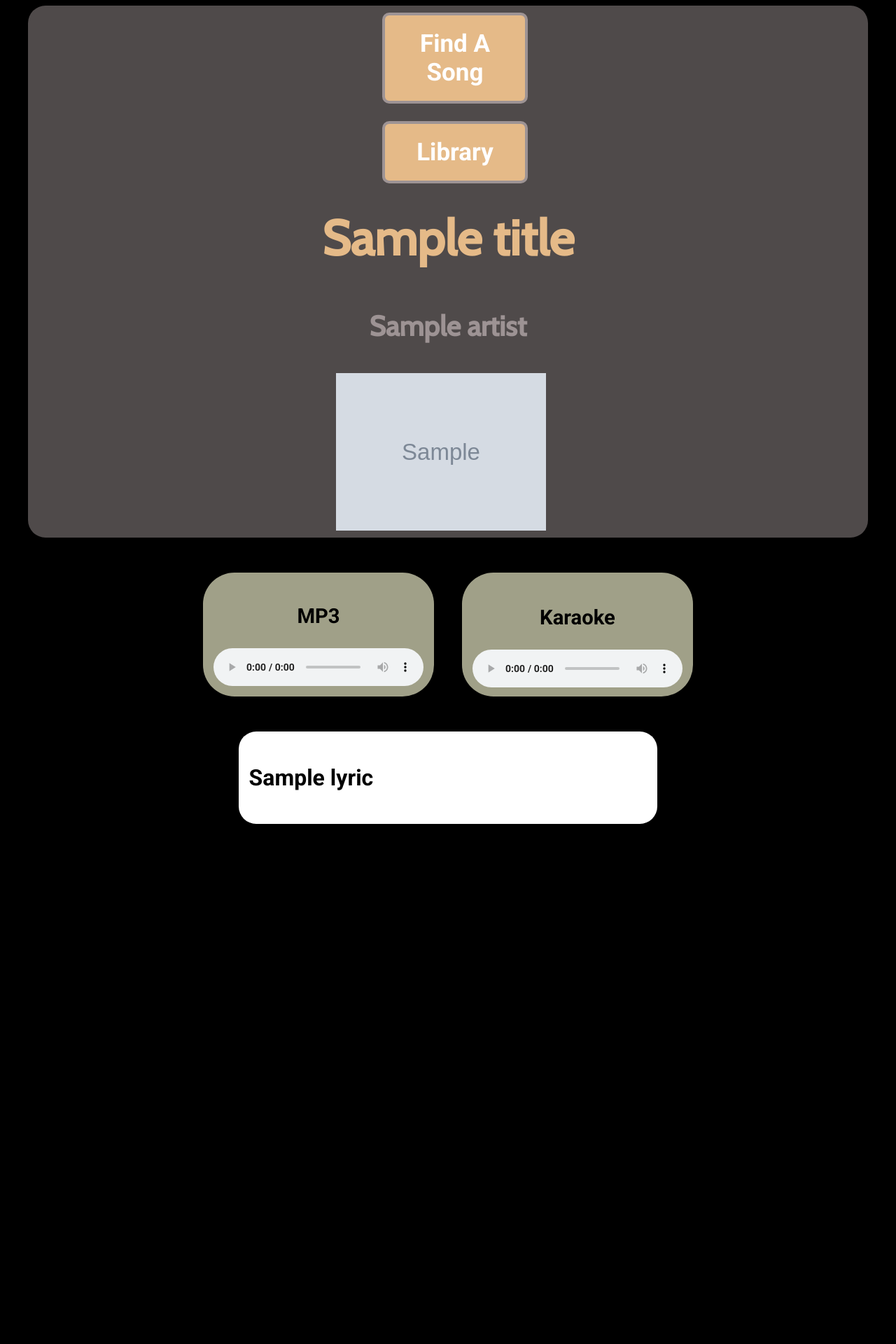
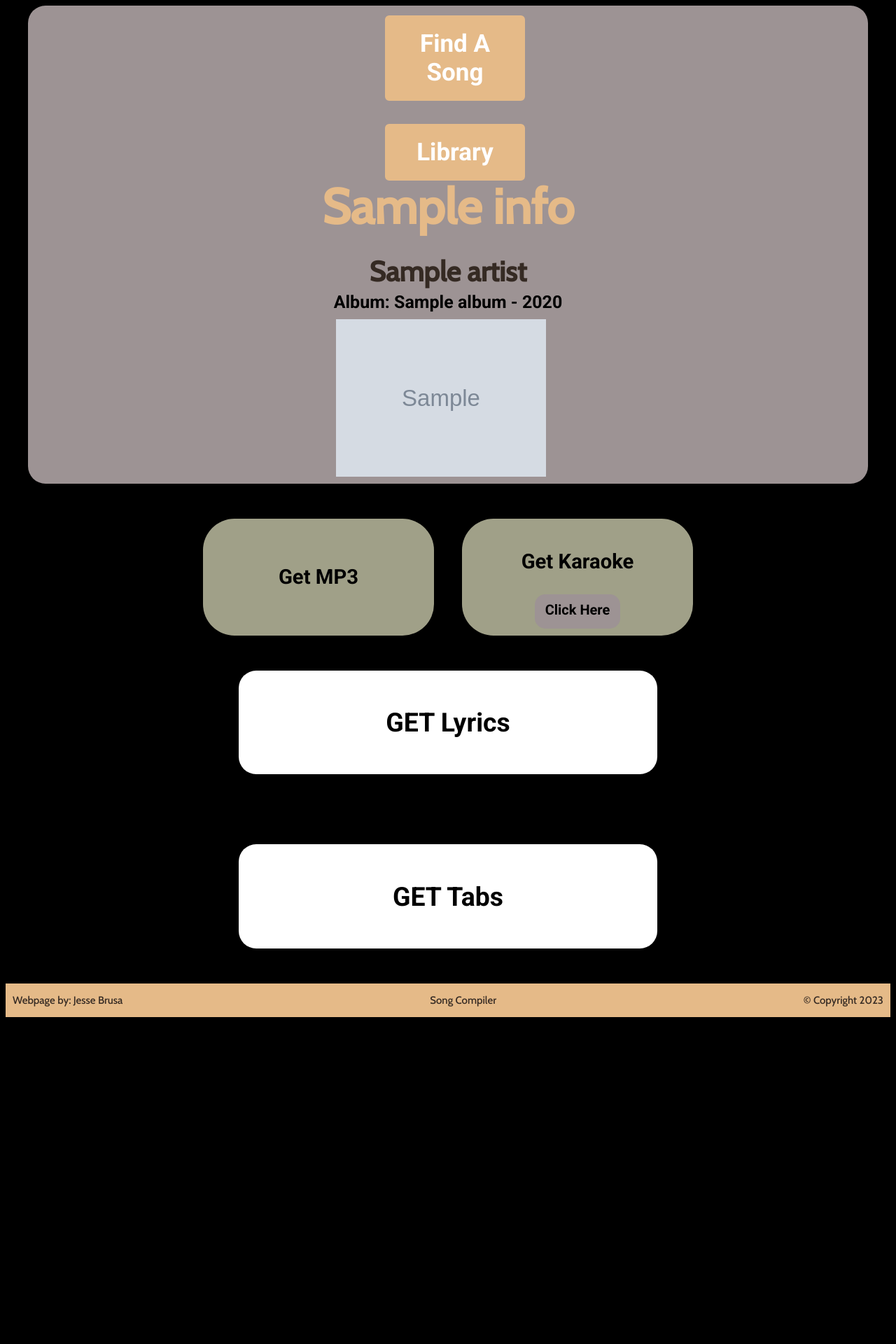
Before and after one commit to jessebrusa/flask-song-compiler, a Flask app: template project/templates/song-page.html in a window 1280 px wide. Shown: the top 1920 px of the page at 70% size. After the commit the page ends 1453 px from the top, so only its background shows below. Run offline with Flask 3, Linux system fonts and the light colour scheme; the template is opened without the code that fills it: most values are stand-ins (such as "Sample title", 1, 10 or a date in 2020); grey boxes marked "Sample" are stand-in pictures; some libraries are stand-ins or nearby versions.

Commit message:
Library page uses database properly and song page now uses database properly

```diff
--- a/project/main.py
+++ b/project/main.py
@@ -2,21 +2,24 @@ from flask import Flask, render_template, request, url_for, redirect, request
 from chords import Chords
 from resources import  obtain_lyrics_create_dir, download_song, search_song_karaoke, \
 move_from_downloads, get_google_img
-from sql import all_songs
+from sql import library_table, library_songs, song_page_table, song_page_info
 import psycopg2 as pg2
-from decouple import config
+from collections import namedtuple
+from dotenv import load_dotenv
 import os
 
 
-GUITAR_EMAIL = config('GUITAR_EMAIL')
-GUITAR_PASSWORD = config('GUITAR_PASSWORD')
-GOOGLE_API_KEY = config('GOOGLE_API_KEY')
-GOOGLE_CX = config('GOOGLE_CX')
-POSTGRES_PASS = config('POSTGRES_PASS')
+load_dotenv()
+GUITAR_EMAIL = os.getenv('GUITAR_EMAIL')
+GUITAR_PASSWORD = os.getenv('GUITAR_PASSWORD')
+GOOGLE_API_KEY = os.getenv('GOOGLE_API_KEY')
+GOOGLE_CX = os.getenv('GOOGLE_CX')
+POSTGRES_PASS = os.getenv('POSTGRES_PASS')
+
 
 
 app = Flask(__name__)
-conn = pg2.connect(database='song_compiler_db', user='postgres', password=POSTGRES_PASS, port='5433')
+conn = pg2.connect(database='song-compiler', user='postgres', password=POSTGRES_PASS, port='5433')
 cur = conn.cursor()
 
 
@@ -27,64 +30,29 @@ def home_page():
 
 @app.route('/library')
 def library():
-    songs_sql = all_songs()
+    songs_sql = library_songs()
+    Song = namedtuple('Song', library_table)
     cur.execute(songs_sql)
-    songs = cur.fetchall()
-    print(songs)
+    songs = [Song(*row) for row in cur.fetchall()]
 
     return render_template('library.html', songs=songs)
 
 
-@app.route('/data/<song>')
-def song_page(song):
-    song_info = []
-    with open(f"./static/music/{song}/info.txt", "r") as file:
-        song_info.append(file.read().splitlines())
+@app.route('/song-page/<int:song_id>')
+def song_page(song_id):
+    song_page_sql = song_page_info(song_id)
+    Song = namedtuple('Song', song_page_table)
+    cur.execute(song_page_sql)
+    info = [Song(*row) for row in cur.fetchall()][0]
 
-    original_title = song_info[0][0]
-    title = song_info[0][0].lower()
-    artist = song_info[0][1].lower()
-    img_url = song_info[0][2]
-
-    path = f'./static/music/{title}/'
-    folder_items = os.listdir(path)
-
-    if f'{title} - {artist}.txt' in folder_items:
-        lyric_item = f'{title} - {artist}.txt'
-
-        with open(f'./static/music/{title}/{lyric_item}', 'r') as file:
-            lyrics = file.readlines()
-            lyrics = [lyric.strip('\n') for lyric in lyrics]
+    if info.lyric_url:
+        with open(f'{info.lyric_url}', 'r') as file:
+            lyrics = file.read().splitlines()
     else:
         lyrics = None
 
 
-    if f'{title}.mp3' in folder_items:
-        mp3_path = f'.{path}{title}.mp3'
-    else:
-        mp3_path = None
-
-
-    if f'{title} karaoke.mp3' in folder_items:
-        karaoke_path = f'.{path}{title} karaoke.mp3'
-    else:
-        karaoke_path = None
-
-    for filename in folder_items:
-        if filename.lower().endswith('.pdf'):
-            pdf_path = f".{path}{filename}"
-            break
-        else:
-            pdf_path = None
-
-    title = title.title()
-    artist = artist.title()
-
-    return render_template('song-page.html', title=original_title,
-                           artist=artist, img_url=img_url,
-                           lyrics=lyrics, mp3_path=mp3_path,
-                           pdf_path=pdf_path, karaoke_path=karaoke_path,
-                           song=song)
+    return render_template('song-page.html', info=info, lyrics=lyrics)
 
 
 @app.route('/karaoke/<string:song>')
@@ -130,4 +98,4 @@ def find_song():
 
 
 if __name__ == '__main__':
-    app.run(debug=True, port=5000)
+    app.run(debug=True, port=5001)
--- a/project/sql.py
+++ b/project/sql.py
@@ -1,2 +1,37 @@
-def all_songs():
-    return '''SELECT * FROM song'''
+library_table = ['song_id', 'title', 'artist', 'img_url']
+
+
+def library_songs():
+    return '''SELECT
+                    song.song_id,
+                    title, artist,
+                    url.img_url
+                FROM song
+                INNER JOIN url ON song.song_id = url.song_id'''
+
+
+song_page_table = ['song_id', 'title', 'artist', 'release_year', 'album',
+                   'lyric_check', 'tab_check', 'mp3_check', 'karaoke_check',
+                   'lyric_url', 'tab_url', 'mp3_url', 'karaoke_url', 'img_url']
+
+
+def song_page_info(song_id):
+    return f'''SELECT
+                    song.song_id,
+                    title,
+                    artist,
+                    release_year,
+                    album,
+                    attempt.lyric_check,
+                    attempt.tab_check,
+                    attempt.mp3_check,
+                    attempt.karaoke_check,
+                    url.lyric_url,
+                    url.tab_url,
+                    url.mp3_url,
+                    url.karaoke_url,
+                    url.img_url
+                FROM song
+                INNER JOIN attempt ON song.song_id = attempt.song_id
+                INNER JOIN url ON song.song_id = url.song_id
+                WHERE song.song_id = {song_id}'''
--- a/project/static/css/stylesheet.css
+++ b/project/static/css/stylesheet.css
@@ -15,13 +15,13 @@ body {
     flex-direction: column;
     justify-content: space-between;
     align-items: center;
+    font-family: 'Roboto', sans-serif;
 }
 
 h1 {
     color: #e5ba88;
     text-align: center;
     font-size: 70px;
-    font-family: 'roboto';
     margin-bottom: 0%;
     background-color: black;
     padding: 25px;
@@ -207,15 +207,10 @@ h1 {
     margin-right: 30%;
     width: 95%;
     box-sizing: border-box;
-    background-color: rgba(157, 147, 148, .5);
+    background-color: #9d9394;
     border-radius: 25px;
 }
 
-.hero-text-container {
-    text-align: center;
-    margin: auto;
-    width: 500px;
-}
 
 .hero-container h2 {
     color: #9d9394;
@@ -348,6 +343,38 @@ h1 {
 }
 
 
+.textCenter {
+    text-align: center;
+}
+
+.hero-text-container {
+    display: flex;
+    flex-direction: column;
+    justify-content: space-between;
+    text-align: center;
+    margin: 0 auto;
+    padding-top: -10px;
+    width: 500px;
+}
+
+.hero-text-container h1 {
+    margin-top: -20px;
+    margin-bottom: 20px;
+    padding: 0;
+}
+
+.hero-text-container h2 {
+    color: #352a23;
+    font-size: 40px;
+    margin: 5px;
+}
+
+.hero-text-container h3 {
+    color: black;
+    font-size: 25px;
+    margin: 0;
+}
+
 form {
     width: 60%;
     background-color: #9d9394;
--- a/project/static/info/drawSQL-pgsql-export-2023-11-02.sql
+++ b/project/static/info/drawSQL-pgsql-export-2023-11-04.sql
@@ -5,7 +5,7 @@ CREATE TABLE "song_search"(
 ALTER TABLE
     "song_search" ADD PRIMARY KEY("song_id", "search_id");
 CREATE TABLE "user"(
-    "user_id" SERIAL NOT NULL,
+    "user_id" bigserial NOT NULL,
     "first_name" VARCHAR(25) NOT NULL,
     "last_name" VARCHAR(25) NOT NULL,
     "email" VARCHAR(50) NOT NULL,
@@ -15,24 +15,27 @@ ALTER TABLE
     "user" ADD PRIMARY KEY("user_id");
 ALTER TABLE
     "user" ADD CONSTRAINT "user_email_unique" UNIQUE("email");
+CREATE TABLE "check"(
+    "song_id" BIGINT NOT NULL,
+    "lyric_check" BOOLEAN NOT NULL DEFAULT '0',
+    "tab_check" BOOLEAN NOT NULL DEFAULT '0',
+    "mp3_check" BOOLEAN NOT NULL DEFAULT '0',
+    "karaoke_check" BOOLEAN NOT NULL DEFAULT '0'
+);
+ALTER TABLE
+    "check" ADD PRIMARY KEY("song_id");
 CREATE TABLE "search"(
-    "search_id" SERIAL NOT NULL,
+    "search_id" bigserial NOT NULL,
     "search_term" VARCHAR(50) NOT NULL
 );
 ALTER TABLE
     "search" ADD PRIMARY KEY("search_id");
 CREATE TABLE "song"(
-    "song_id" SERIAL NOT NULL,
+    "song_id" bigserial NOT NULL,
     "title" VARCHAR(50) NOT NULL,
-    "lyric_url" VARCHAR(255) NOT NULL,
-    "tab_url" VARCHAR(255) NOT NULL,
-    "mp3_url" VARCHAR(255) NOT NULL,
-    "karaoke_url" VARCHAR(255) NOT NULL,
-    "search_id" INTEGER NOT NULL,
-    "lyric_check" BOOLEAN NOT NULL DEFAULT '0',
-    "tab_check" BOOLEAN NOT NULL DEFAULT '0',
-    "mp3_check" BOOLEAN NOT NULL DEFAULT '0',
-    "karaoke_check" BOOLEAN NOT NULL DEFAULT '0'
+    "artist" VARCHAR(50) NOT NULL,
+    "year" VARCHAR(25) NOT NULL,
+    "album" VARCHAR(50) NOT NULL
 );
 ALTER TABLE
     "song" ADD PRIMARY KEY("song_id");
@@ -44,13 +47,24 @@ CREATE TABLE "user_song"(
 );
 ALTER TABLE
     "user_song" ADD PRIMARY KEY("user_id", "song_id");
+CREATE TABLE "url"(
+    "song_id" BIGINT NOT NULL,
+    "lyric_url" VARCHAR(255) NOT NULL,
+    "tab_url" VARCHAR(255) NOT NULL,
+    "mp3_url" VARCHAR(255) NOT NULL,
+    "karaoke_url" VARCHAR(255) NOT NULL
+);
+ALTER TABLE
+    "url" ADD PRIMARY KEY("song_id");
 ALTER TABLE
     "song_search" ADD CONSTRAINT "song_search_song_id_foreign" FOREIGN KEY("song_id") REFERENCES "song"("song_id");
 ALTER TABLE
-    "song_search" ADD CONSTRAINT "song_search_search_id_foreign" FOREIGN KEY("search_id") REFERENCES "search"("search_id");
+    "url" ADD CONSTRAINT "url_song_id_foreign" FOREIGN KEY("song_id") REFERENCES "song"("song_id");
 ALTER TABLE
-    "song" ADD CONSTRAINT "song_search_id_foreign" FOREIGN KEY("search_id") REFERENCES "song_search"("search_id");
+    "check" ADD CONSTRAINT "check_song_id_foreign" FOREIGN KEY("song_id") REFERENCES "song"("song_id");
 ALTER TABLE
     "user_song" ADD CONSTRAINT "user_song_song_id_foreign" FOREIGN KEY("song_id") REFERENCES "song"("song_id");
 ALTER TABLE
+    "song_search" ADD CONSTRAINT "song_search_search_id_foreign" FOREIGN KEY("search_id") REFERENCES "search"("search_id");
+ALTER TABLE
     "user_song" ADD CONSTRAINT "user_song_user_id_foreign" FOREIGN KEY("user_id") REFERENCES "user"("user_id");
--- a/project/templates/song-page.html
+++ b/project/templates/song-page.html
@@ -13,31 +13,40 @@
             <a href="{{ url_for('library') }}">Library</a>
         </div>
         <div class="hero-text-container">
-            <h1>{{ title }}</h1>
-            <h2>{{ artist }}</h2>
+            <h1>{{ info.title }}</h1>
+            <div class="infoBackground">
+                <h2>{{ info.artist }}</h2>
+                <h3>Album: {{ info.album }} - {{ info.release_year }}</h3>
+            </div>
         </div>
         <div class="hero-img-container">
-            <img src="{{ img_url }}" alt="picture of song and or songs artist">
+            <img src="{{ info.img_url }}" alt="picture of song and or songs artist">
         </div>
     </div>
     <div class="music-player">
         <div class="mp3-container">
-            {% if mp3_path %}
+            {% if info.mp3_check and info.mp3_url%}
                 <h3>MP3</h3>
-                <audio controls src="{{ mp3_path }}"></audio>
+                <audio controls src="../static/mp3/wonderwall.mp3"></audio>
+            {% elif info.mp3_check %}
+                <h3>No MP3 Found</h3>
+            {% else %}
+                <h3>Get MP3</h3>
             {% endif %}
         </div>
         <div class="karaoke-container">
-            {% if karaoke_path %}
+            {% if info.karaoke_check and info.karaoke_url %}
                 <h3>Karaoke</h3>
-                <audio controls src="{{ karaoke_path }}"></audio>
+                <audio controls src="{{ info.karaoke_url }}"></audio>
+            {% elif info.karaoke_check %}
+                <h3>NO Karaoke Found</h3>
             {% else %}
                 <h3>Get Karaoke</h3>
                 <a href="{{ url_for('get_karaoke', song=song) }}">Click Here</a>
             {% endif %}
         </div>
     </div>
-    {% if lyrics %}
+    {% if info.lyric_check and lyrics %}
         <div class="lyrics-container">
             <p>
                 {% for lyric in lyrics %}
@@ -45,10 +54,26 @@
                 {% endfor %}
             </p>
         </div>
+    {% elif info.lyric_check %}
+        <div class="lyrics-container">
+            <h3 class="textCenter">No Lyrics Found</h3>
+        </div>
+    {% else %}
+        <div class="lyrics-container">
+            <h3 class="textCenter">GET Lyrics</h3>
+        </div>
     {% endif %}
-    {% if pdf_path %}
+    {% if info.tab_check and info.tab_url %}
         <div class="pdf-container">
-            <embed src="{{ pdf_path }}" type="application/pdf" width="95%" height="2000px" />
+            <embed src="{{ info.tab_url }}" type="application/pdf" width="95%" height="2000px" />
+        </div>
+    {% elif info.tab_check %}
+        <div class="lyrics-container">
+            <h3 class="textCenter">No Tabs Found</h3>
+        </div>
+    {% else %}
+        <div class="lyrics-container">
+            <h3 class="textCenter">GET Tabs</h3>
         </div>
     {% endif %}
     <div class="footer">
```
Also changed, not shown: project/static/info/test.py (+14 -12 lines), project/templates/library.html (+4 -4 lines), project/static/info/drawSQL-song-compiler-export-2023-11-02 (1).png (deleted), project/static/info/drawSQL-song-compiler-export-2023-11-04 (3).png (added). Lines whose indentation alone changed are shown as unchanged.
